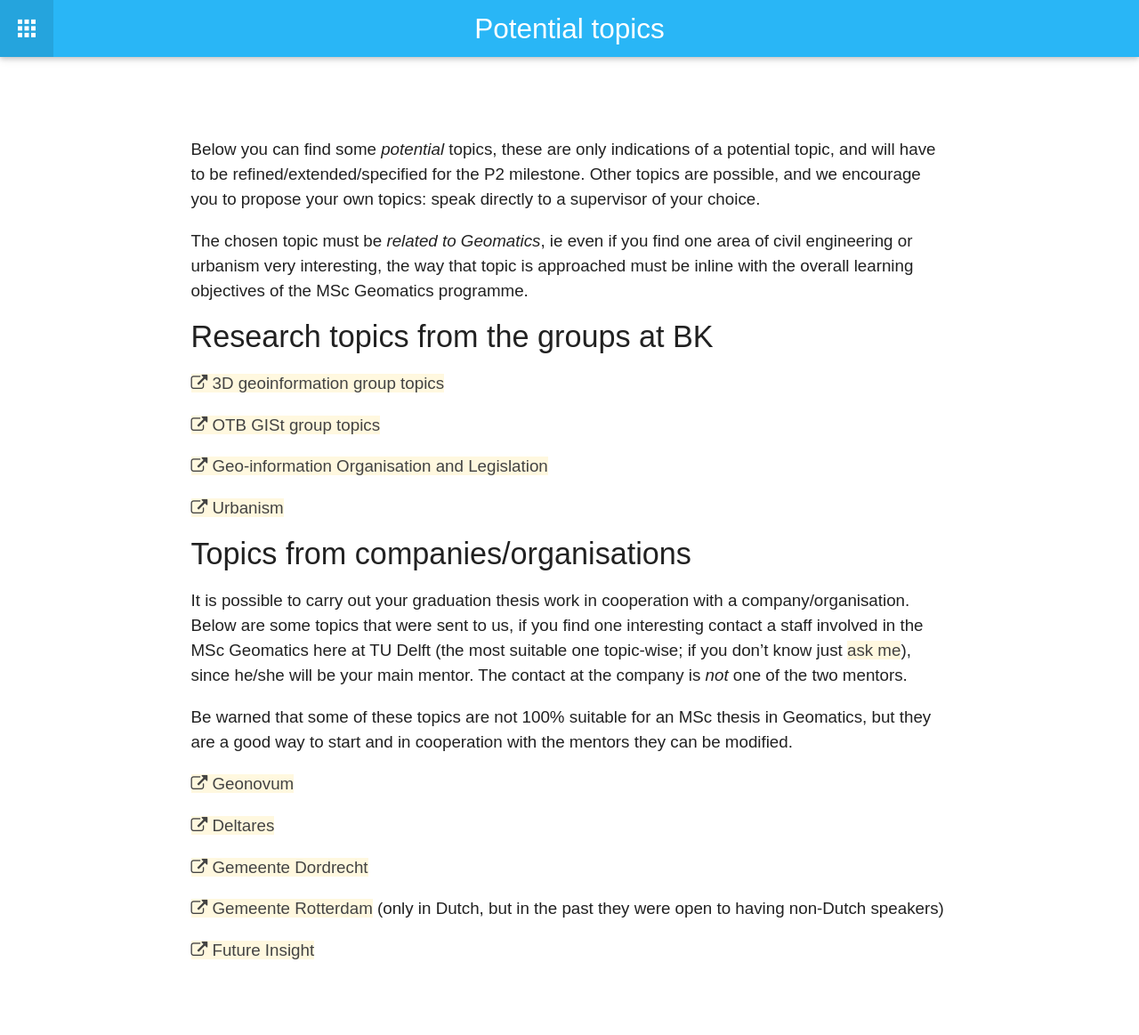
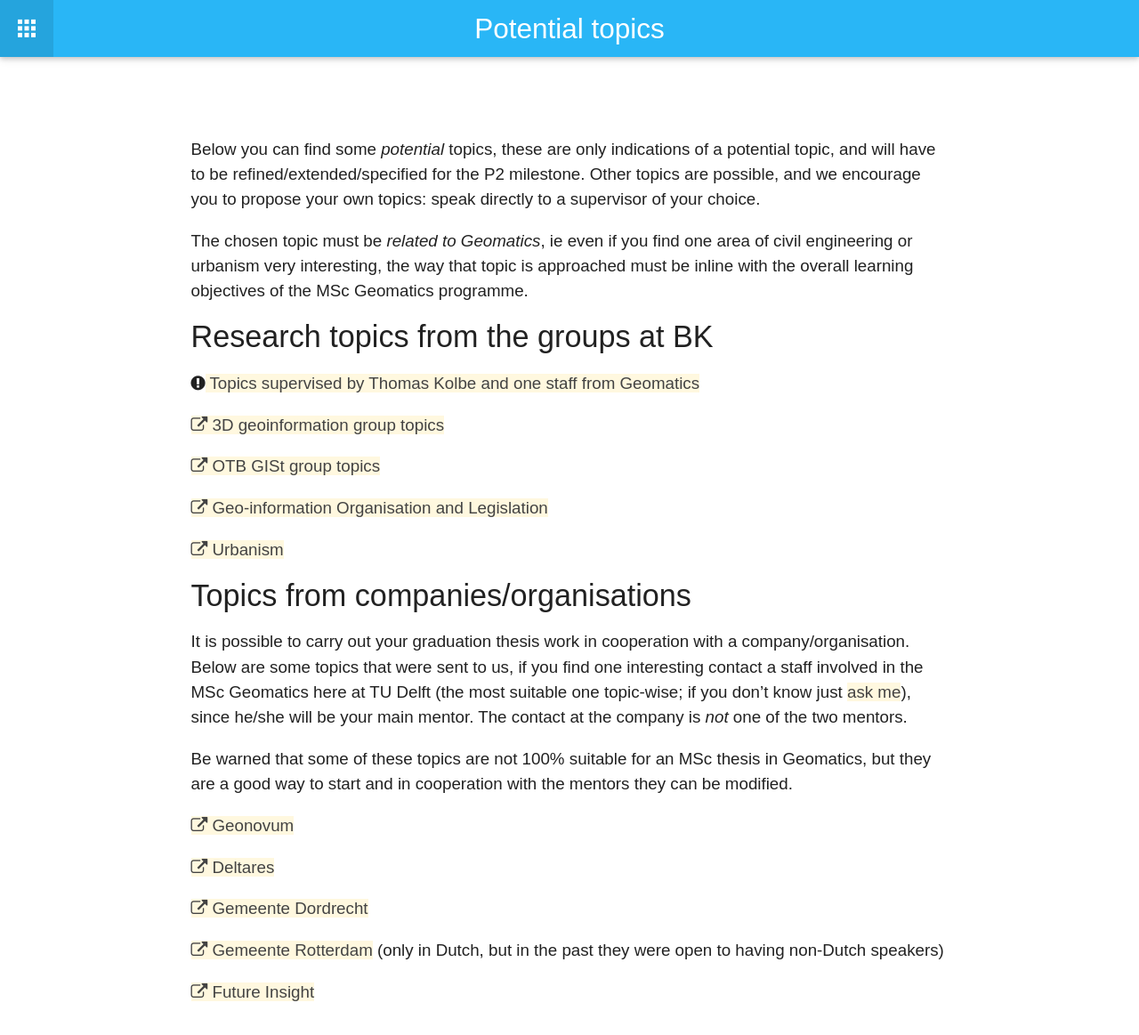
Before and after one commit to tudelft3d/geo2020, a Jekyll site: the page built from potentialtopics/index.md, in a window 1280 px wide. Shown: the whole page at 89% size. Built offline with Jekyll 4.4.1, drawn with Linux system fonts in a browser that asks for light colours; nearby versions of some CDN libraries; before the commit the page ends 1116 px from its top, so only the background shows below that.

Commit message:
topics with Thomas

```diff
--- a/potentialtopics/index.md
+++ b/potentialtopics/index.md
@@ -10,6 +10,8 @@
 The chosen topic must be *related to Geomatics*, ie even if you find one area of civil engineering or urbanism very interesting, the way that topic is approached must be inline with the overall learning objectives of the MSc Geomatics programme.
 
 #### Research topics from the groups at BK
+
+<i class="fa fa-exclamation-circle" aria-hidden="true"></i><a href="kolbe/MScTopics_2016_Proposals_from_Kolbe.pdf"> Topics supervised by Thomas Kolbe and one staff from Geomatics</a>
 
 <a href="https://3d.bk.tudelft.nl/education/msctopics/"><i class="fa fa-external-link"></i> 3D geoinformation group topics</a>
 
```
Also changed, not shown: 1 other file.
